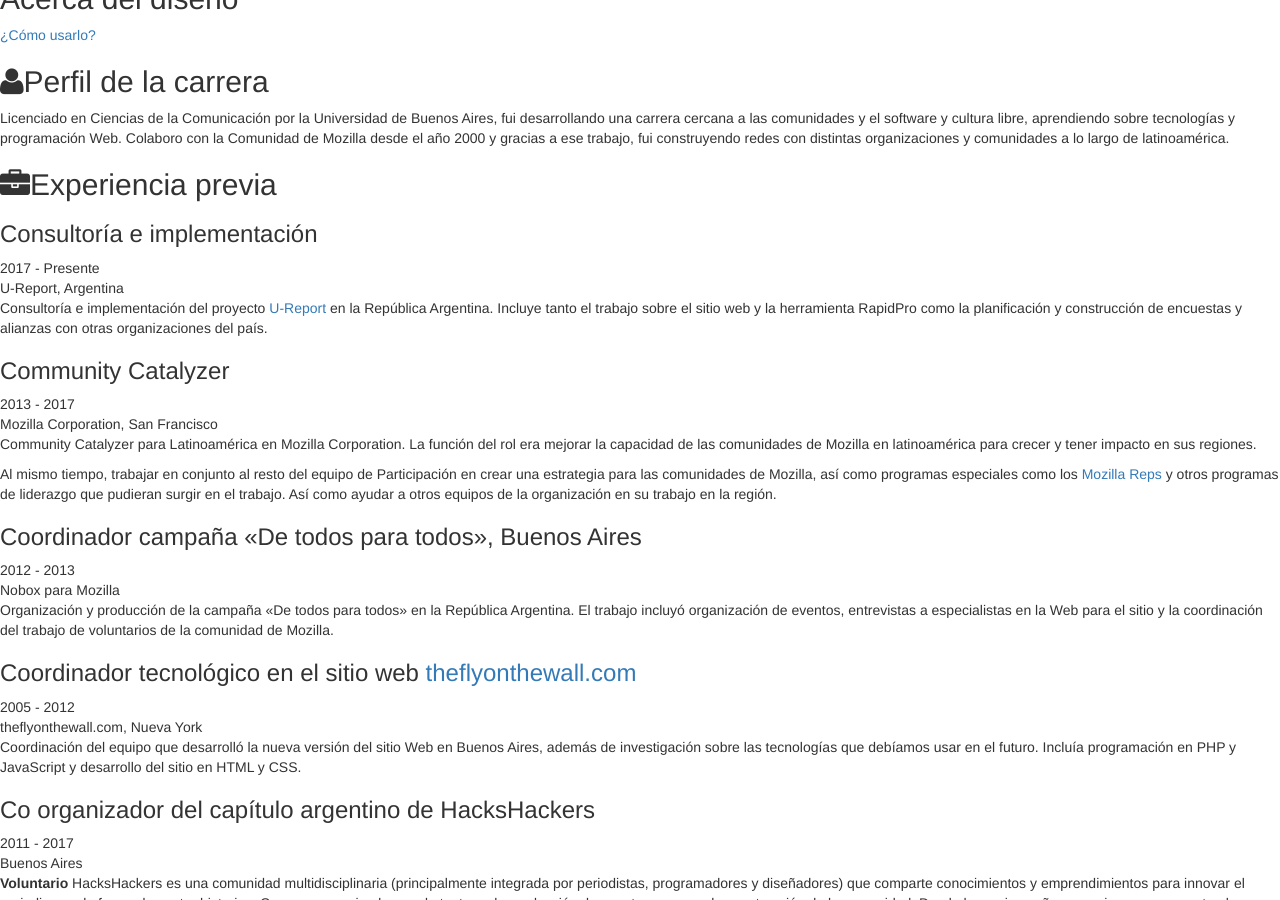
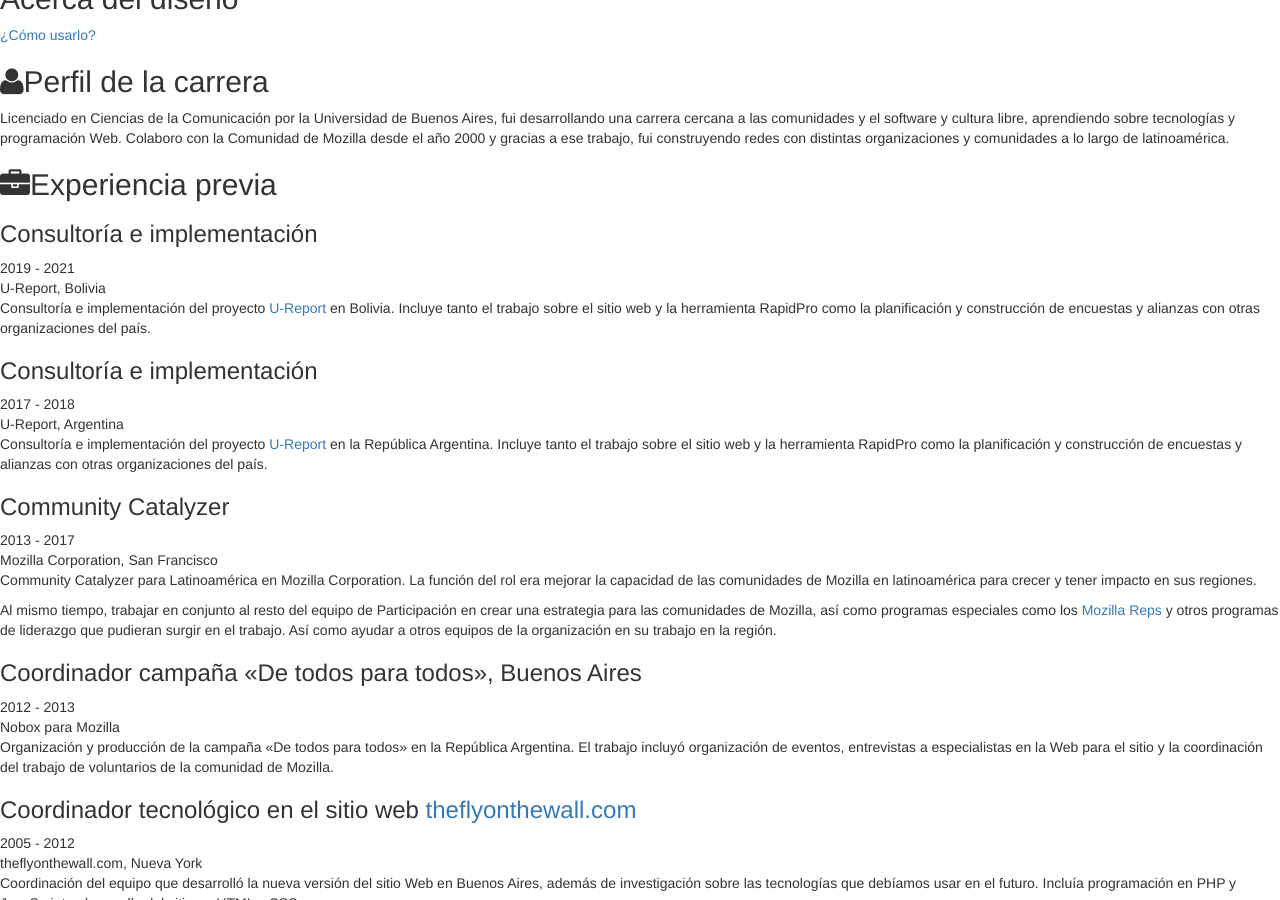
Before and after one commit to deimidis/curriculum, a Jekyll site: the page built from index.html, in a window 1280 px wide and 900 px high, scrolled down 734 px. Built offline with Jekyll 4.4.1, drawn with Linux system fonts in a browser that asks for light colours.

Commit message:
Update experience.html

```diff
--- a/_includes/experience.html
+++ b/_includes/experience.html
@@ -1,11 +1,23 @@
 <section class="section experiences-section">
                 <h2 class="section-title"><i class="fa fa-briefcase"></i>Experiencia previa</h2>
 
-                <div class="item">
+        <div class="item">
                     <div class="meta">
                         <div class="upper-row">
                             <h3 class="job-title">Consultoría e implementación</h3>
-                            <div class="time">2017 - Presente</div>
+                            <div class="time">2019 - 2021</div>
+                        </div><!--//upper-row-->
+                        <div class="company">U-Report, Bolivia</div>
+                    </div><!--//meta-->
+                    <div class="details">
+                        <p>Consultoría e implementación del proyecto <a href="http://argentina.ureport.in">U-Report</a> en Bolivia. Incluye tanto el trabajo sobre el sitio web y la herramienta RapidPro como la planificación y construcción de encuestas y alianzas con otras organizaciones del país.</p>
+                    </div><!--//details-->
+                </div><!--//item-->
+	<div class="item">
+                    <div class="meta">
+                        <div class="upper-row">
+                            <h3 class="job-title">Consultoría e implementación</h3>
+                            <div class="time">2017 - 2018</div>
                         </div><!--//upper-row-->
                         <div class="company">U-Report, Argentina</div>
                     </div><!--//meta-->
```
